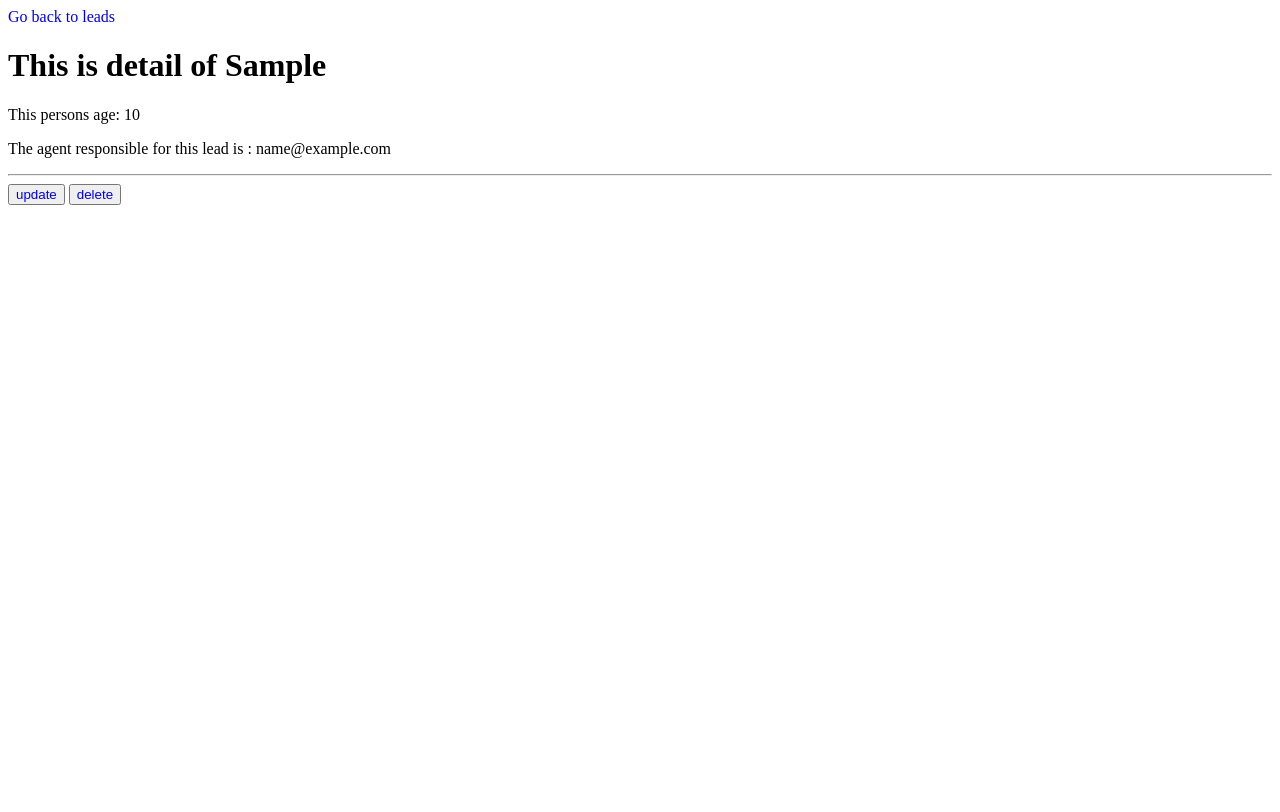
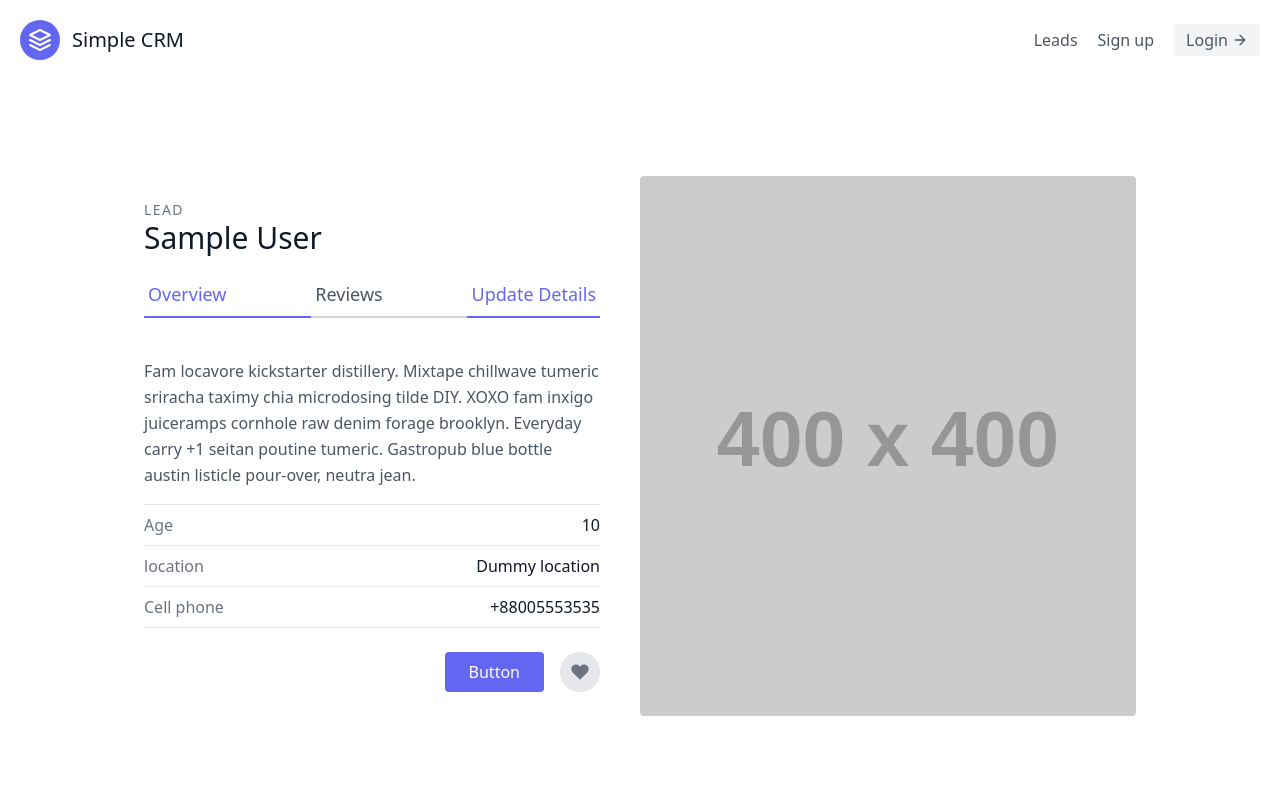
Before and after one commit to innokg/simple_crm, a Django app: page /leads/1/ in a window 1280 px wide. Before the commit the page ends 205 px from the top, so only its background shows below. Run offline with Django 3.2, Linux system fonts and the light colour scheme; tables that the repository leaves empty hold one stand-in row (values such as "Sample post"); grey boxes labelled with a size stand in for pictures from a placeholder-image service; some libraries are stand-ins or nearby versions.

Commit message:
added new templates

```diff
--- a/djcrm/urls.py
+++ b/djcrm/urls.py
@@ -1,9 +1,10 @@
 
 from django.contrib import admin
 from django.urls import path, include
-
+from leads.views import landing_page
 
 urlpatterns = [
     path('admin/', admin.site.urls),
+    path('', landing_page, name="landing_page"),
     path('leads/', include('leads.urls', namespace="leads") )
 ]
--- a/leads/forms.py
+++ b/leads/forms.py
@@ -15,6 +15,9 @@ class LeadModelForm(forms.ModelForm):
             'age',
             'agent',
         }
+    def __init__(self, *args, **kwargs):
+        super().__init__(*args, **kwargs)
+        self.fields['first_name'].widget.attrs.update({'class': 'my-custom-class'})
 
 
 
--- a/leads/templates/leads/lead_detail.html
+++ b/leads/templates/leads/lead_detail.html
@@ -1,44 +1,50 @@
-<!DOCTYPE html>
-<html lang="en">
-<head>
-    <meta charset="UTF-8">
-    <meta http-equiv="X-UA-Compatible" content="IE=edge">
-    <meta name="viewport" content="width=device-width, initial-scale=1.0">
-    <title>Document</title>
+{% extends "base.html" %}
 
-    <style>
-        .lead {
-            padding-top: 10px;
-            padding-bottom: 10px;
-            padding-left: 6px;
-            padding-right: 6px;
-            margin-top: 10px;
-            background-color: #f6f6f6;
-            width: 100%;
-        }
+{% block content  %}
 
-        a {
-            text-decoration: none;
-        }
-    </style>
-</head>
+<section class="text-gray-600 body-font overflow-hidden">
+    <div class="container px-5 py-24 mx-auto">
+      <div class="lg:w-4/5 mx-auto flex flex-wrap">
+        <div class="lg:w-1/2 w-full lg:pr-10 lg:py-6 mb-6 lg:mb-0">
+          <h2 class="text-sm title-font text-gray-500 tracking-widest">LEAD</h2>
+          <h1 class="text-gray-900 text-3xl title-font font-medium mb-4">{{ lead.first_name }} {{ lead.last_name }} </h1>
+          <div class="flex mb-4">
+            <a href="{% url 'leads:lead-detail' lead.pk %}" class="flex-grow text-indigo-500 border-b-2 border-indigo-500 py-2 text-lg px-1">
+              Overview
+            </a>
+            <a class="flex-grow border-b-2 border-gray-300 py-2 text-lg px-1">
+              Reviews
+            </a>
+            <a href="{% url 'leads:lead-update' lead.pk %}" class="text-indigo-500 border-b-2 border-indigo-500 py-2 text-lg px-1">
+                Update Details
+            </a>
+          </div>
+          <br>
+          <p class="leading-relaxed mb-4">Fam locavore kickstarter distillery. Mixtape chillwave tumeric sriracha taximy chia microdosing tilde DIY. XOXO fam inxigo juiceramps cornhole raw denim forage brooklyn. Everyday carry +1 seitan poutine tumeric. Gastropub blue bottle austin listicle pour-over, neutra jean.</p>
+          <div class="flex border-t border-gray-200 py-2">
+            <span class="text-gray-500">Age</span>
+            <span class="ml-auto text-gray-900">{{ lead.age }}</span>
+          </div>
+          <div class="flex border-t border-gray-200 py-2">
+            <span class="text-gray-500">location</span>
+            <span class="ml-auto text-gray-900">Dummy location</span>
+          </div>
+          <div class="flex border-t border-b mb-6 border-gray-200 py-2">
+            <span class="text-gray-500">Cell phone</span>
+            <span class="ml-auto text-gray-900">+88005553535</span>
+          </div>
+          <div class="flex">
+            <button class="flex ml-auto text-white bg-indigo-500 border-0 py-2 px-6 focus:outline-none hover:bg-indigo-600 rounded">Button</button>
+            <button class="rounded-full w-10 h-10 bg-gray-200 p-0 border-0 inline-flex items-center justify-center text-gray-500 ml-4">
+              <svg fill="currentColor" stroke-linecap="round" stroke-linejoin="round" stroke-width="2" class="w-5 h-5" viewBox="0 0 24 24">
+                <path d="M20.84 4.61a5.5 5.5 0 00-7.78 0L12 5.67l-1.06-1.06a5.5 5.5 0 00-7.78 7.78l1.06 1.06L12 21.23l7.78-7.78 1.06-1.06a5.5 5.5 0 000-7.78z"></path>
+              </svg>
+            </button>
+          </div>
+        </div>
+        <img alt="ecommerce" class="lg:w-1/2 w-full lg:h-auto h-64 object-cover object-center rounded" src="https://dummyimage.com/400x400">
+      </div>
+    </div>
+  </section>
 
-<body>
-    <a href="/leads/">Go back to leads</a>
-    <h1>This is detail of {{ lead.first_name }}</h1>
-    <p>This persons age: {{ lead.age }}</p>
-    <p>The agent responsible for this lead is : {{ lead.agent }}</p>
-    <hr />
-
-    <button type="button">
-        <a href="/leads/{{ lead.pk }}/update"> update</a>   <!-- or you gonna use <a href="/leads/{{ lead.pk }}/update"> -->
-
-    </button>
-
-    <button type="button">
-        <a href="/leads/{{ lead.pk }}/delete"> delete</a>  <!-- or you gonna use <a href="/leads/{{ lead.pk }}/delete"> -->
-
-    </button>
-
-</body>
-</html>
+{% endblock content  %}
--- a/leads/views.py
+++ b/leads/views.py
@@ -3,6 +3,11 @@ from django.http import HttpResponse
 from .models import Lead, Agent
 from loguru import logger
 from .forms import LeadForm, LeadModelForm
+
+
+def landing_page(request):
+    return render(request, 'landing.html')
+
 
 
 def lead_list(request):
--- /dev/null
+++ b/templates/base.html
@@ -0,0 +1,21 @@
+<!DOCTYPE html>
+<html lang="en">
+<head>
+    <meta charset="UTF-8">
+    <meta http-equiv="X-UA-Compatible" content="IE=edge">
+    <meta name="viewport" content="width=device-width, initial-scale=1.0">
+    <title>DJCRM</title>
+    <script src="https://cdn.tailwindcss.com"></script>
+
+</head>
+<body>
+        <div class="max-w-7xl mx-auto">
+            {% include 'navbar.html'%}
+            {% block content  %}
+            {% endblock content  %}
+        </div>
+
+        </div>
+        {% include 'scripts.html'%}
+</body>
+</html>
--- /dev/null
+++ b/templates/navbar.html
@@ -0,0 +1,19 @@
+<header class="text-gray-600 body-font">
+    <div class="container mx-auto flex flex-wrap p-5 flex-col md:flex-row items-center">
+      <a class="flex title-font font-medium items-center text-gray-900 mb-4 md:mb-0">
+        <svg xmlns="http://www.w3.org/2000/svg" fill="none" stroke="currentColor" stroke-linecap="round" stroke-linejoin="round" stroke-width="2" class="w-10 h-10 text-white p-2 bg-indigo-500 rounded-full" viewBox="0 0 24 24">
+          <path d="M12 2L2 7l10 5 10-5-10-5zM2 17l10 5 10-5M2 12l10 5 10-5"></path>
+        </svg>
+        <span class="ml-3 text-xl">Simple CRM</span>
+      </a>
+      <nav class="md:ml-auto flex flex-wrap items-center text-base justify-center">
+        <a href="{% url 'leads:lead-list'%}" class="mr-5 hover:text-gray-900">Leads</a>
+        <a class="mr-5 hover:text-gray-900">Sign up</a>
+      </nav>
+      <a href="#" class="inline-flex items-center bg-gray-100 border-0 py-1 px-3 focus:outline-none hover:bg-gray-200 rounded text-base mt-4 md:mt-0">Login
+        <svg fill="none" stroke="currentColor" stroke-linecap="round" stroke-linejoin="round" stroke-width="2" class="w-4 h-4 ml-1" viewBox="0 0 24 24">
+          <path d="M5 12h14M12 5l7 7-7 7"></path>
+        </svg>
+      </a>
+    </div>
+  </header>
--- /dev/null
+++ b/templates/scripts.html
@@ -0,0 +1,3 @@
+<script>
+    console.log("Hello world")
+</script
```
Also changed, not shown: leads/templates/leads/lead_create.html (+25 -17 lines), leads/templates/leads/lead_list.html (+40 -30 lines), leads/templates/leads/lead_update.html (+56 -20 lines), templates/landing.html (added, +20 -0 lines).
